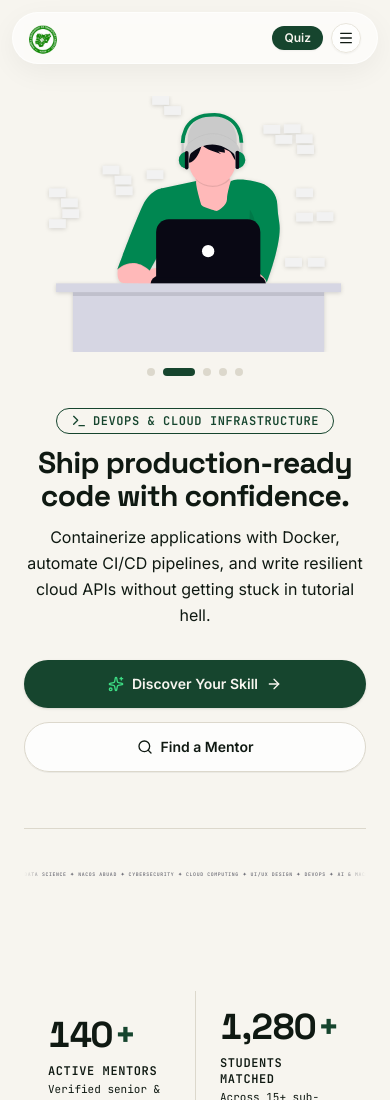
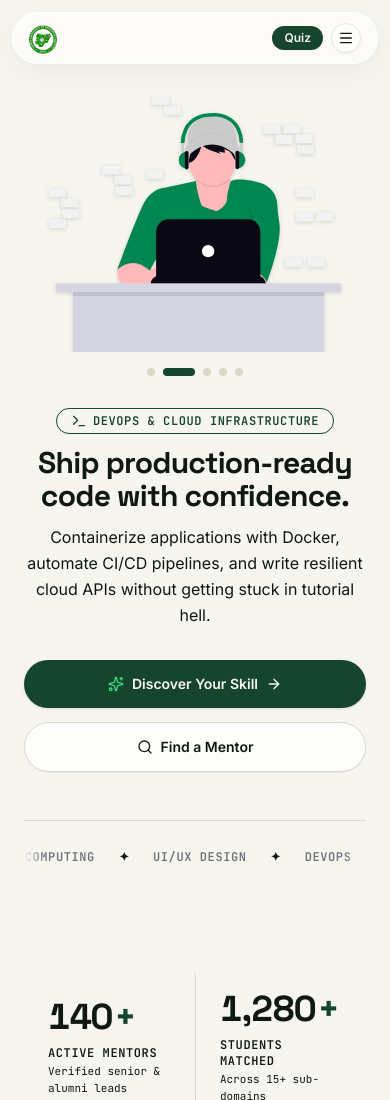
Before and after one commit to youngestage/NACOS-ABUAD, a Next.js app: page / in a window 390 px wide. Shown: the top 1100 px of the page. Built offline with nearby package versions, Linux system fonts and the light colour scheme.

Commit message:
fix: make active tracks marquee text responsive and crisp on mobile

```diff
--- a/src/components/landing/Hero.tsx
+++ b/src/components/landing/Hero.tsx
@@ -200,24 +200,44 @@ export default function Hero({ onOpenQuiz, onOpenAuth }: HeroProps) {
           </a>
         </div>
 
-        {/* Infinite Looping TextLoop Strip from React Bits */}
-        <div className="mt-14 pt-8 border-t border-line w-full overflow-hidden">
+        {/* Responsive Infinite Looping Tracks Marquee */}
+        <div className="mt-12 sm:mt-16 pt-6 sm:pt-8 border-t border-line w-full overflow-hidden">
           <div className="relative w-full overflow-hidden [mask-image:linear-gradient(to_right,transparent,black_6%,black_94%,transparent)]">
-            <TextLoop
-              text="NACOS ABUAD ✦ CYBERSECURITY ✦ CLOUD COMPUTING ✦ UI/UX DESIGN ✦ DEVOPS ✦ AI & MACHINE LEARNING ✦ FULLSTACK WEB ✦ EMBEDDED SYSTEMS ✦ DATA SCIENCE"
-              shape="line"
-              speed={75}
-              direction="forward"
-              separator="✦"
-              fontSize={17}
-              fontWeight={600}
-              letterSpacing={2}
-              uppercase
-              color="#71717A"
-              ribbon={false}
-              pauseOnHover={true}
-              className="w-full py-1 font-mono select-none"
-            />
+            <motion.div
+              className="flex items-center gap-6 sm:gap-8 w-max select-none py-1"
+              animate={prefersReduced ? {} : { x: ["0%", "-50%"] }}
+              transition={{
+                repeat: Infinity,
+                ease: "linear",
+                duration: 28,
+              }}
+              whileHover={{ animationPlayState: "paused" }}
+            >
+              {[...Array(2)].map((_, loopIdx) => (
+                <div key={loopIdx} className="flex items-center gap-6 sm:gap-8 shrink-0">
+                  {[
+                    "NACOS ABUAD",
+                    "CYBERSECURITY",
+                    "CLOUD COMPUTING",
+                    "UI/UX DESIGN",
+                    "DEVOPS",
+                    "AI & MACHINE LEARNING",
+                    "FULLSTACK WEB",
+                    "EMBEDDED SYSTEMS",
+                    "DATA SCIENCE",
+                  ].map((track, trackIdx) => (
+                    <div key={trackIdx} className="flex items-center gap-6 sm:gap-8">
+                      <span className="font-mono text-xs sm:text-sm font-semibold tracking-wider text-[#71717A] uppercase whitespace-nowrap">
+                        {track}
+                      </span>
+                      <span className="text-forest/60 text-xs sm:text-sm font-bold select-none">
+                        ✦
+                      </span>
+                    </div>
+                  ))}
+                </div>
+              ))}
+            </motion.div>
           </div>
         </div>
 
```
